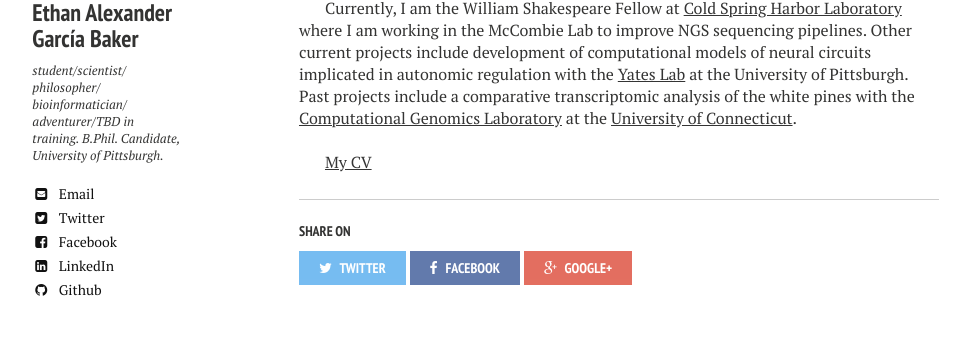
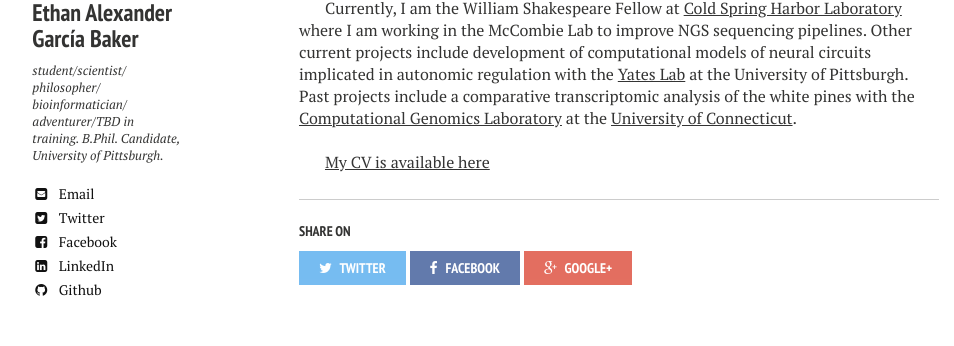
Before and after one commit to ethanagbaker/ethanagbaker.github.io, a Jekyll site: the page built from about/index.md, in a window 1280 px wide. Shown: the part 1246-1592 px from the top of the page, without its empty margins (21-975 px from the left). Built offline with Jekyll 4.4.1, drawn with Linux system fonts in a browser that asks for light colours; nearby versions of some CDN libraries.

Commit message:
cv updates

```diff
--- a/about/index.md
+++ b/about/index.md
@@ -21,4 +21,4 @@
 
 <br>
 
-[My CV](https://drive.google.com/file/d/0Bz-BTG9vyxD-bFN3cWRZTGprWGs/view?usp=sharing)
+[My CV is available here](http://ethanagbaker.github.io/images/CV.pdf)
```
Also changed, not shown: 2 other files.
